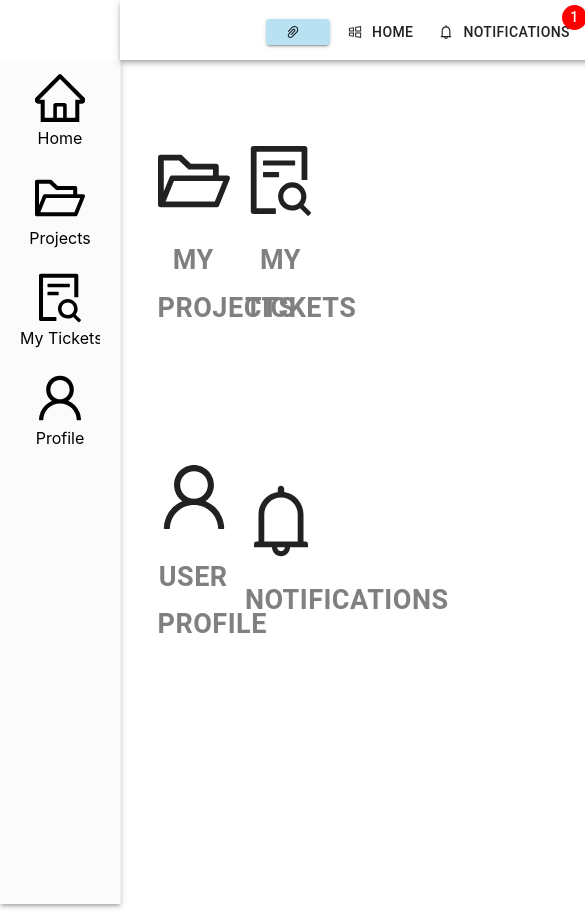
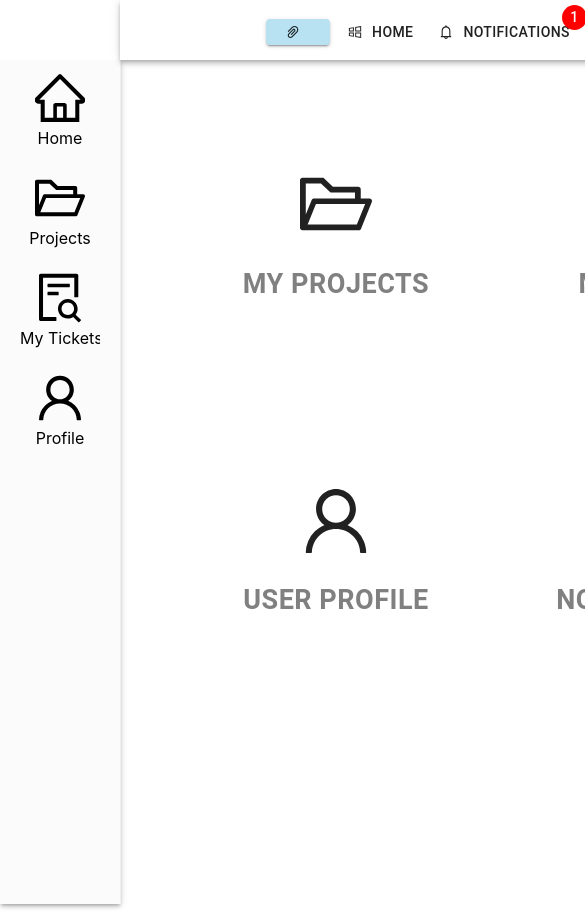
Before and after one commit to kmanikon/Bug-Tracker, a React (Create React App) app in the folder client/: page / in a window 390 px wide. Shown: the top 924 px of the page, 585 px wide, since content can reach past the window. Built offline with nearby package versions, Linux system fonts and the light colour scheme.

Commit message:
Added Responsive Homepage

```diff
--- a/client/src/App.js
+++ b/client/src/App.js
@@ -110,8 +110,9 @@ function App() {
 
 
 
+
             <Routes>
-                <Route exact path="/home" element={<div><TopNavBar setUser={setCurrentUser} user={currentUser} init={init} /><Home/></div>}/>
+                <Route exact path="/home" element={<div style={{width: '100%' }}><TopNavBar setUser={setCurrentUser} user={currentUser} init={init} /><Home/></div>}/>
                 <Route path="/projects" element={<div><TopNavBar setUser={setCurrentUser} user={currentUser} /><Projects user={currentUser} setUser={setCurrentUser}/></div>}/>
                 <Route path="/projectDetails" element={<div><TopNavBar setUser={setCurrentUser} user={currentUser} /><ProjectDetails user={currentUser} /></div>}/>
                 <Route path="/ticketDetails" element={<div><TopNavBar setUser={setCurrentUser} user={currentUser} /><TicketDetails user={currentUser}/></div>}/>
@@ -135,8 +136,9 @@ function App() {
                 <Route path="/notifications" element={<div><TopNavBar setUser={setCurrentUser} user={currentUser} /><Notifications user={currentUser} setUser={setCurrentUser}/></div>}/>
                 <Route path="/notificationsHistory" element={<div><TopNavBar setUser={setCurrentUser} user={currentUser} /><NotificationsHistory user={currentUser} setUser={setCurrentUser}/></div>}/>
                 <Route exact path="/dashboard" element={<div><TopNavBar setUser={setCurrentUser} user={currentUser} init={init} /><Dashboard user={currentUser}/></div>}/>
-                <Route path="*" element={<div><TopNavBar setUser={setCurrentUser} user={currentUser} /><Home/></div>}/>
+                <Route path="*" element={<div style={{width: '100%' }}><TopNavBar setUser={setCurrentUser} user={currentUser} /><Home/></div>}/>
             </Routes>
+
 
 
 
--- a/client/src/Components/Card/styles.js
+++ b/client/src/Components/Card/styles.js
@@ -1,7 +1,6 @@
 import { makeStyles } from '@material-ui/core/styles';
 import { deepPurple } from '@material-ui/core/colors';
 
-//const { innerWidth: width, innerHeight: height } = window;
 
 export default makeStyles((theme) => ({
 
--- a/client/src/Components/MyTicketsCard/styles.js
+++ b/client/src/Components/MyTicketsCard/styles.js
@@ -1,7 +1,6 @@
 import { makeStyles } from '@material-ui/core/styles';
 import { deepPurple } from '@material-ui/core/colors';
 
-//const { innerWidth: width, innerHeight: height } = window;
 
 export default makeStyles((theme) => ({
 
--- a/client/src/Components/NotificationsCard/styles.js
+++ b/client/src/Components/NotificationsCard/styles.js
@@ -1,7 +1,6 @@
 import { makeStyles } from '@material-ui/core/styles';
 import { deepPurple } from '@material-ui/core/colors';
 
-//const { innerWidth: width, innerHeight: height } = window;
 
 export default makeStyles((theme) => ({
 
--- a/client/src/Components/ProjectDetailsCard/styles.js
+++ b/client/src/Components/ProjectDetailsCard/styles.js
@@ -1,7 +1,6 @@
 import { makeStyles } from '@material-ui/core/styles';
 import { deepPurple } from '@material-ui/core/colors';
 
-//const { innerWidth: width, innerHeight: height } = window;
 
 export default makeStyles((theme) => ({
 
--- a/client/src/Components/TicketDetailsCard/styles.js
+++ b/client/src/Components/TicketDetailsCard/styles.js
@@ -1,7 +1,6 @@
 import { makeStyles } from '@material-ui/core/styles';
 import { deepPurple } from '@material-ui/core/colors';
 
-//const { innerWidth: width, innerHeight: height } = window;
 
 export default makeStyles((theme) => ({
 
--- a/client/src/Components/TicketHistoryDetailsCard/styles.js
+++ b/client/src/Components/TicketHistoryDetailsCard/styles.js
@@ -1,7 +1,6 @@
 import { makeStyles } from '@material-ui/core/styles';
 import { deepPurple } from '@material-ui/core/colors';
 
-//const { innerWidth: width, innerHeight: height } = window;
 
 export default makeStyles((theme) => ({
 
--- a/client/src/Components/UserProfileCard/styles.js
+++ b/client/src/Components/UserProfileCard/styles.js
@@ -1,7 +1,6 @@
 import { makeStyles } from '@material-ui/core/styles';
 import { deepPurple } from '@material-ui/core/colors';
 
-//const { innerWidth: width, innerHeight: height } = window;
 
 export default makeStyles((theme) => ({
 
--- a/client/src/Pages/Home.js
+++ b/client/src/Pages/Home.js
@@ -38,10 +38,14 @@ const Home = () => {
 
     const location = useLocation();
 
-    var { innerWidth: width, innerHeight: height } = window;
-    width -= 200
+
     return (
-      <div style={{ width: width, height: height}}>
+      <div style={{
+        height: '100%',
+        minWidth: '700px',
+        minHeight: '500px'
+      }}
+      >
 
       <div style={{marginTop: '80px'}}></div>
 
```
Also changed, not shown: 1 other file (tests, documents, lock files or other folders).
